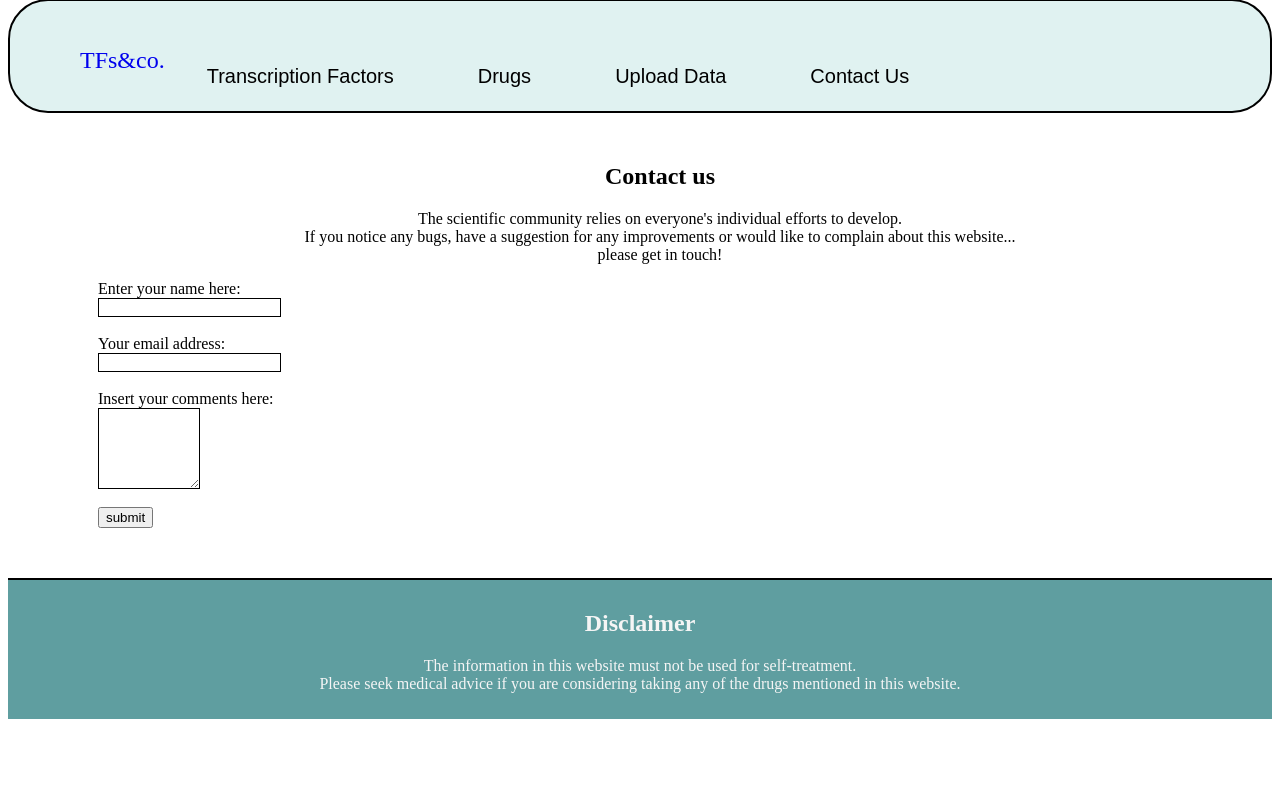
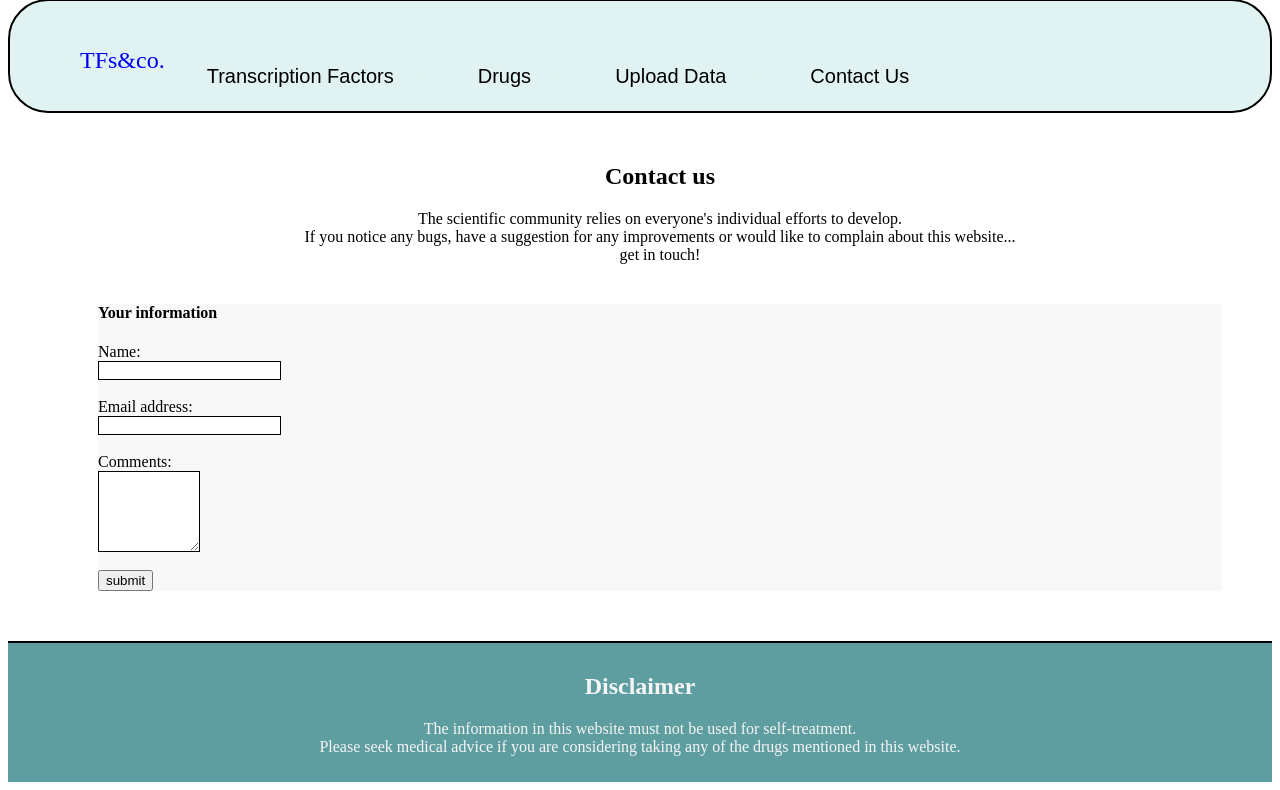
Before and after one commit to aelezi01/cleanTFsite, a Flask app: page /contactus/ in a window 1280 px wide. Shown: the part 85-875 px from the top of the page. Before the commit the page ends 804 px from the top, so only its background shows below. Run offline with Flask 2, Linux system fonts and the light colour scheme.

Commit message:
ae 21:02 20/02

```diff
--- a/app.py
+++ b/app.py
@@ -1,4 +1,6 @@
 from flask import Flask, render_template, request, redirect, url_for, flash
+import functions_for_samar
+import graphsFunctions
 
 # create a flask application object
 app_obj = Flask(__name__)
@@ -145,6 +147,7 @@ def stat_analysis(newdata):
 
 
 # contact us pages
+
 @app_obj.route('/contactus/', methods=['GET', 'POST'])
 def contactus():
     if request.method == 'POST':
--- a/static/styles/layout.css
+++ b/static/styles/layout.css
@@ -62,6 +62,17 @@ footer {
 .contentMargin {
     margin: 50px;
     padding-left: 40px;
+}
+
+.flashed {
+    text-align: center;
+    padding: 20px;
+    margin: 40px;
+    box-shadow: 0px 0px 3px 0.1px gray
+}
+
+.styleBoxes {
+    background-color: #f8f8f8;
 }
 
 /* Home page */
--- a/templates/TF_search.html
+++ b/templates/TF_search.html
@@ -12,7 +12,7 @@
     {% with messages = get_flashed_messages() %}
       {% if messages %}
         {% for msg in messages %}
-          <p>{{msg}}</p>
+          <p class="flashed">{{msg}}</p>
         {% endfor %}
       {% endif %}
     {% endwith %}
--- a/templates/contactus.html
+++ b/templates/contactus.html
@@ -8,22 +8,25 @@
       <h2>Contact us</h2>
       <p>The scientific community relies on everyone's individual efforts to develop. <br>
         If you notice any bugs, have a suggestion for any improvements or would like to complain about
-        this website... <br> please get in touch!
+        this website... <br> get in touch! <br><br>
       </p>
     </div>
 
     <!--here the user can input their own comments alongside their basic info-->
-    <form action="#" method='post'>
+    <form action="#" method='post' class="styleBoxes">
       <div>
-        <label for="name">Enter your name here:</label><br>
+        <h4>Your information</h4>
+      </div>
+      <div>
+        <label for="name">Name:</label><br>
         <input type="text" id="name" name="nm" required style="border: 1px solid black;"><br><br>
       </div>
       <div>
-        <label for="email">Your email address:</label><br>
+        <label for="email">Email address:</label><br>
         <input type="email" name="email" id="email" required style="border: 1px solid black;"><br><br>
       </div>
       <div>
-        <label for="comments">Insert your comments here:</label><br>
+        <label for="comments">Comments:</label><br>
         <textarea name="comments" id="comments" cols="10" rows="5" required style="border: 1px solid black;"></textarea>
       </div>
       <div>
--- a/templates/drugs_search.html
+++ b/templates/drugs_search.html
@@ -12,7 +12,7 @@
     {% with messages = get_flashed_messages() %}
       {% if messages %}
         {% for msg in messages %}
-          <p>{{msg}}</p>
+          <p class="flashed">{{msg}}</p>
         {% endfor %}
       {% endif %}
     {% endwith %}
```
Also changed, not shown: templates/upload_data.html (+9 -13 lines).
